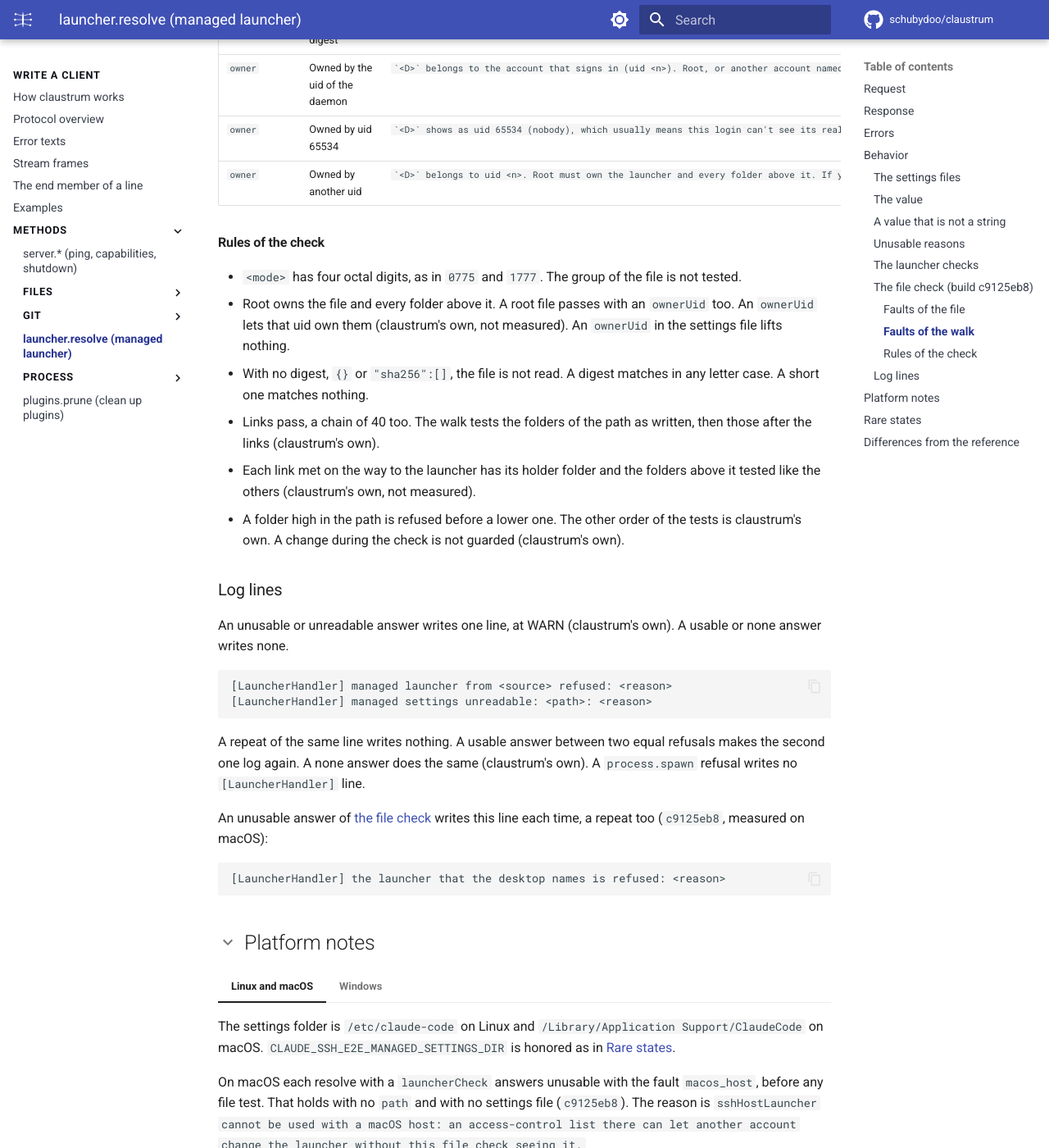
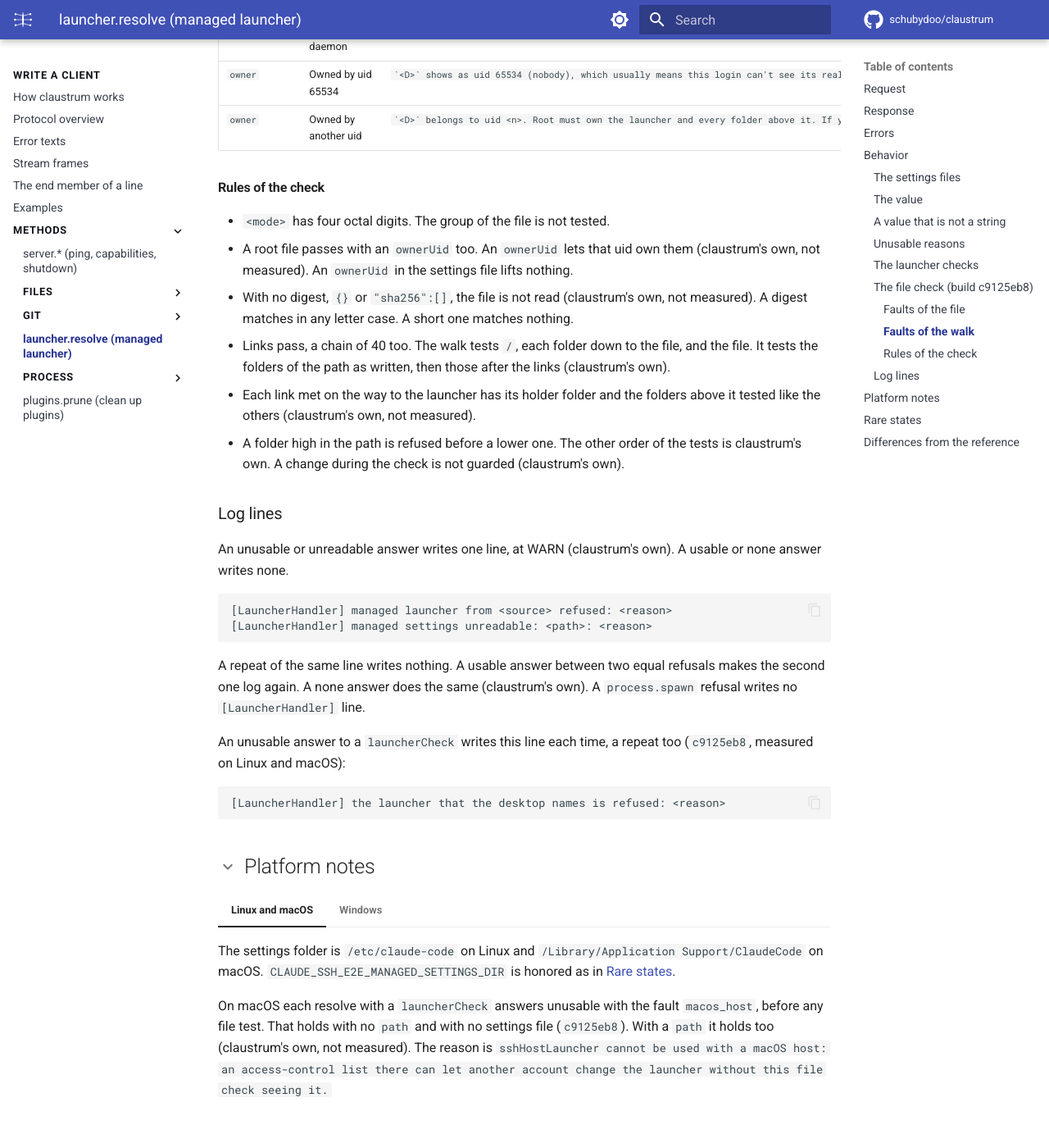
Before and after one commit to schubydoo/claustrum, an MkDocs documentation site: the page built from docs/protocol/launcher-resolve.md, in a window 1280 px wide and 1400 px high, scrolled down 6231 px. Shown: the whole window at 82% size. Built offline with MkDocs 1.6.1 and Material for MkDocs 9.7.7, drawn with Linux system fonts in a browser that asks for light colours; comment, search, counter and statistics services are not loaded; some of the changed text lies outside the part shown.

Commit message:
fix: tag the launcherCheck claims by system and rename the policy key test
Co-Authored-By: Claude Opus 5.5 <noreply@anthropic.com>

````diff
--- a/docs/protocol/launcher-resolve.md
+++ b/docs/protocol/launcher-resolve.md
@@ -151,10 +149,10 @@ The walk tests `/`, each folder down to the file, and the file.
 
 #### Rules of the check
 
-- `<mode>` has four octal digits, as in `0775` and `1777`. The group of the file is not tested.
-- Root owns the file and every folder above it. A root file passes with an `ownerUid` too. An `ownerUid` lets that uid own them (claustrum's own, not measured). An `ownerUid` in the settings file lifts nothing.
-- With no digest, `{}` or `"sha256":[]`, the file is not read. A digest matches in any letter case. A short one matches nothing.
-- Links pass, a chain of 40 too. The walk tests the folders of the path as written, then those after the links (claustrum's own).
+- `<mode>` has four octal digits. The group of the file is not tested.
+- A root file passes with an `ownerUid` too. An `ownerUid` lets that uid own them (claustrum's own, not measured). An `ownerUid` in the settings file lifts nothing.
+- With no digest, `{}` or `"sha256":[]`, the file is not read (claustrum's own, not measured). A digest matches in any letter case. A short one matches nothing.
+- Links pass, a chain of 40 too. The walk tests `/`, each folder down to the file, and the file. It tests the folders of the path as written, then those after the links (claustrum's own).
 - Each link met on the way to the launcher has its holder folder and the folders above it tested like the others (claustrum's own, not measured).
 - A folder high in the path is refused before a lower one. The other order of the tests is claustrum's own. A change during the check is not guarded (claustrum's own).
 
@@ -169,7 +167,7 @@ An unusable or unreadable answer writes one line, at WARN (claustrum's own). A u
 
 A repeat of the same line writes nothing. A usable answer between two equal refusals makes the second one log again. A none answer does the same (claustrum's own). A `process.spawn` refusal writes no `[LauncherHandler]` line.
 
-An unusable answer of [the file check](#the-file-check-build-c9125eb8) writes this line each time, a repeat too (`c9125eb8`, measured on macOS):
+An unusable answer to a `launcherCheck` writes this line each time, a repeat too (`c9125eb8`, measured on Linux and macOS):
 
 ```text
 [LauncherHandler] the launcher that the desktop names is refused: <reason>
@@ -181,7 +179,7 @@ An unusable answer of [the file check](#the-file-check-build-c9125eb8) writes th
 
     The settings folder is `/etc/claude-code` on Linux and `/Library/Application Support/ClaudeCode` on macOS. `CLAUDE_SSH_E2E_MANAGED_SETTINGS_DIR` is honored as in [Rare states](#rare-states).
 
-    On macOS each resolve with a `launcherCheck` answers unusable with the fault `macos_host`, before any file test. That holds with no `path` and with no settings file (`c9125eb8`). The reason is `sshHostLauncher cannot be used with a macOS host: an access-control list there can let another account change the launcher without this file check seeing it.`
+    On macOS each resolve with a `launcherCheck` answers unusable with the fault `macos_host`, before any file test. That holds with no `path` and with no settings file (`c9125eb8`). With a `path` it holds too (claustrum's own, not measured). The reason is `sshHostLauncher cannot be used with a macOS host: an access-control list there can let another account change the launcher without this file check seeing it.`
 
 === "Windows"
 
````
Also changed, not shown: other parts of docs/protocol/launcher-resolve.md (+1 -3 lines), docs/PROTOCOL.md (+2 -2 lines), docs/UPSTREAM-TRACKING.md (+2 -1 lines), 5 other files.
